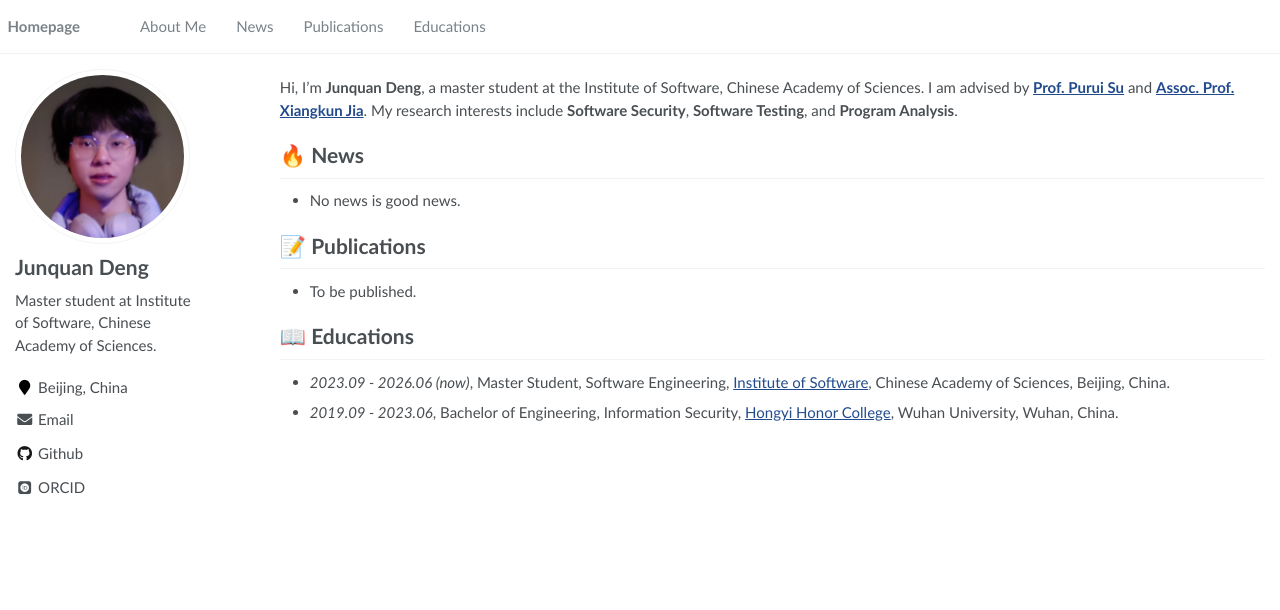
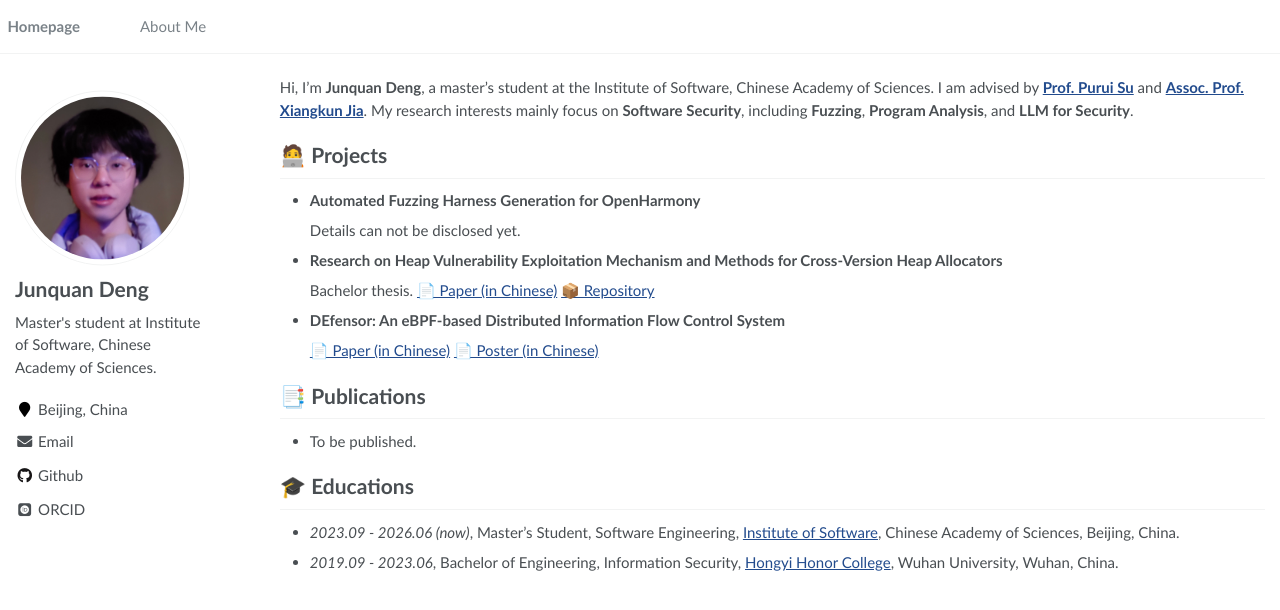
Before and after one commit to pvz122/pvz122.github.io, a Jekyll site: the page built from _pages/about.md, in a window 1280 px wide. Shown: the top 610 px of the page. Built offline with Jekyll 4.4.1, drawn with Linux system fonts in a browser that asks for light colours; some web fonts are replaced.

Commit message:
add projects

```diff
--- a/_config.yml
+++ b/_config.yml
@@ -23,7 +23,7 @@ baidu_site_verification  :  # get baidu_site_verification from https://ziyuan.ba
 author:
   name             : "Junquan Deng"
   avatar           : "images/avatar.jpg"
-  bio              : "Master student at Institute of Software, Chinese Academy of Sciences."
+  bio              : "Master's student at Institute of Software, Chinese Academy of Sciences."
   location         : "Beijing, China"
   employer         :
   pubmed           :
--- a/_pages/about.md
+++ b/_pages/about.md
@@ -10,13 +10,23 @@ redirect_from:
 
 <span class='anchor' id='about-me'></span>
 
-Hi, I'm **Junquan Deng**, a master student at the Institute of Software, Chinese Academy of Sciences. I am advised by [**Prof. Purui Su**](https://scholar.google.com/citations?user=VKrv2JgAAAAJ) and [**Assoc. Prof. Xiangkun Jia**](https://ajax4sec.github.io). My research interests include **Software Security**, **Software Testing**, and **Program Analysis**.
-
-# 🔥 News
-- No news is good news.
+Hi, I'm **Junquan Deng**, a master's student at the Institute of Software, Chinese Academy of Sciences. I am advised by [**Prof. Purui Su**](https://scholar.google.com/citations?user=VKrv2JgAAAAJ) and [**Assoc. Prof. Xiangkun Jia**](https://ajax4sec.github.io). My research interests mainly focus on **Software Security**, including **Fuzzing**, **Program Analysis**, and **LLM for Security**.
 
 
-# 📝 Publications
+# 🧑‍💻 Projects
+
+- **Automated Fuzzing Harness Generation for OpenHarmony**
+
+  Details can not be disclosed yet.
+- **Research on Heap Vulnerability Exploitation Mechanism and Methods for Cross-Version Heap Allocators**
+
+  Bachelor thesis. [📄 Paper (in Chinese)](/pdf/23-heap.pdf) [📦 Repository](https://github.com/pvz122/cheapsec)
+- **DEfensor: An eBPF-based Distributed Information Flow Control System**
+
+  [📄 Paper (in Chinese)](/pdf/22-defensor.pdf) [📄 Poster (in Chinese)](/pdf/22-defensor-poster.pdf)
+
+
+# 📑 Publications
 
 - To be published.
 
@@ -33,6 +43,6 @@ Hi, I'm **Junquan Deng**, a master student at the Institute of Software, Chinese
 
 <!-- # 🎖 Honors and Awards -->
 
-# 📖 Educations
-- *2023.09 - 2026.06 (now)*, Master Student, Software Engineering, [Institute of Software](http://www.iscas.ac.cn), Chinese Academy of Sciences, Beijing, China.
+# 🎓 Educations
+- *2023.09 - 2026.06 (now)*, Master's Student, Software Engineering, [Institute of Software](http://www.iscas.ac.cn), Chinese Academy of Sciences, Beijing, China.
 - *2019.09 - 2023.06*, Bachelor of Engineering, Information Security, [Hongyi Honor College](https://hyxt.whu.edu.cn), Wuhan University, Wuhan, China.
```
Also changed, not shown: _data/navigation.yml (+9 -6 lines), 3 other files.
